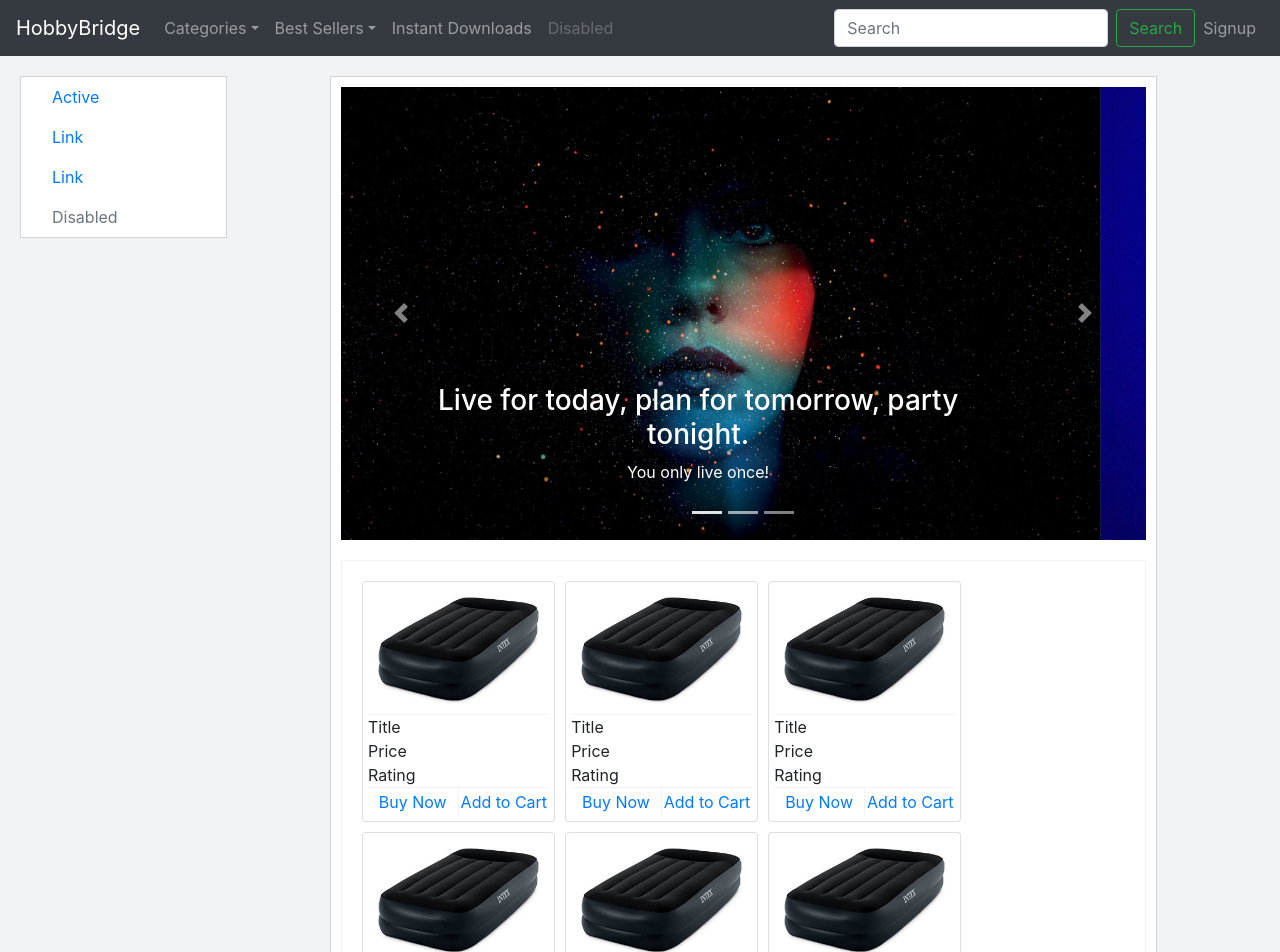
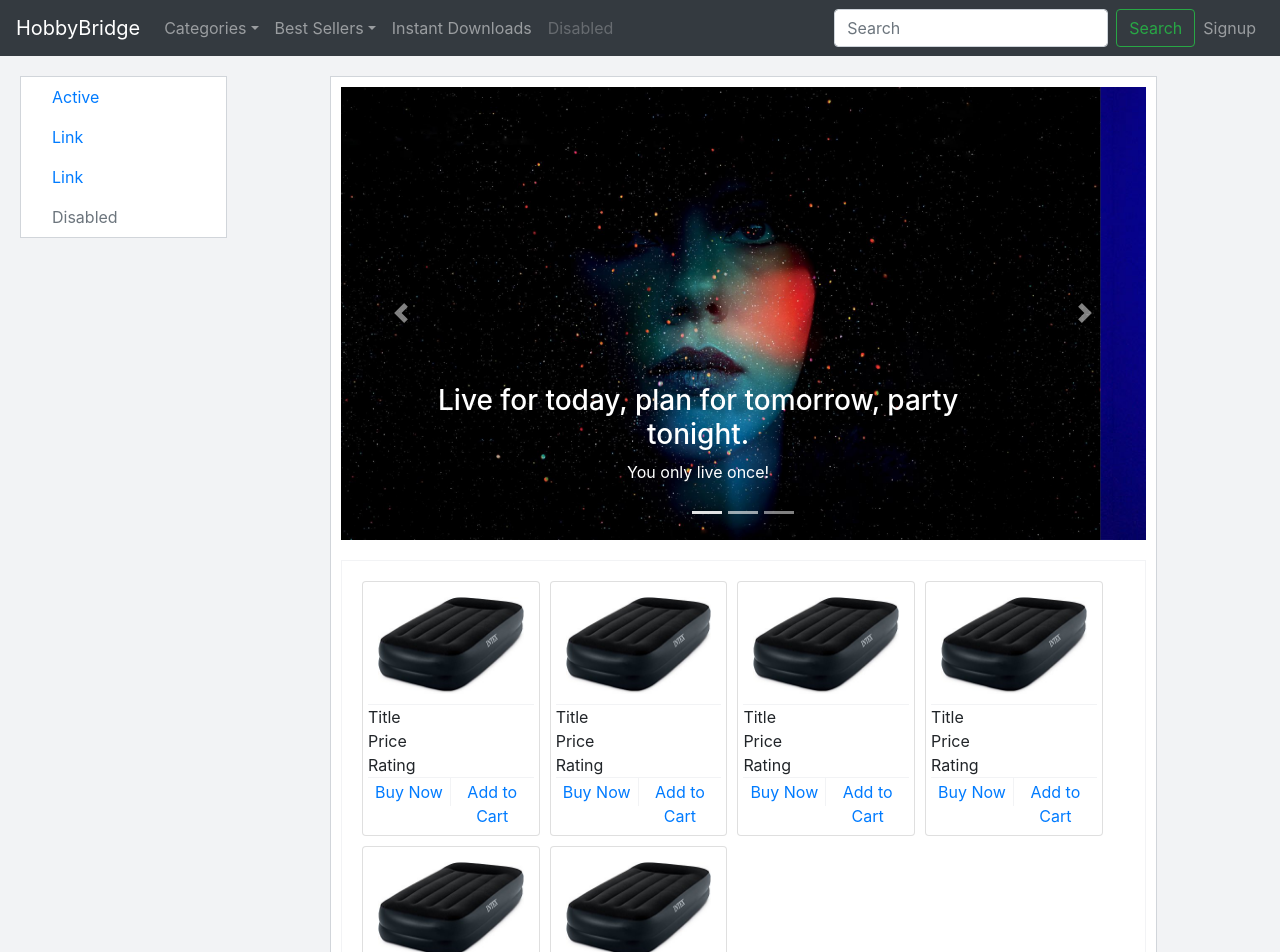
Before and after one commit to chirag-mishra/hobbyStore, an Angular app in the folder Frontend/: page / in a window 1280 px wide. Shown: the top 952 px of the page. Built offline with nearby package versions, Linux system fonts and the light colour scheme.

Commit message:
Modified Widthfor products

```diff
--- a/Frontend/src/app/components/products/products.component.css
+++ b/Frontend/src/app/components/products/products.component.css
@@ -8,7 +8,7 @@
     padding: 5px;
     margin: 5px;
     display: inline-block;
-    width: 25%;
+    width: 23%;
 }
 
 .card-buttons{
```
